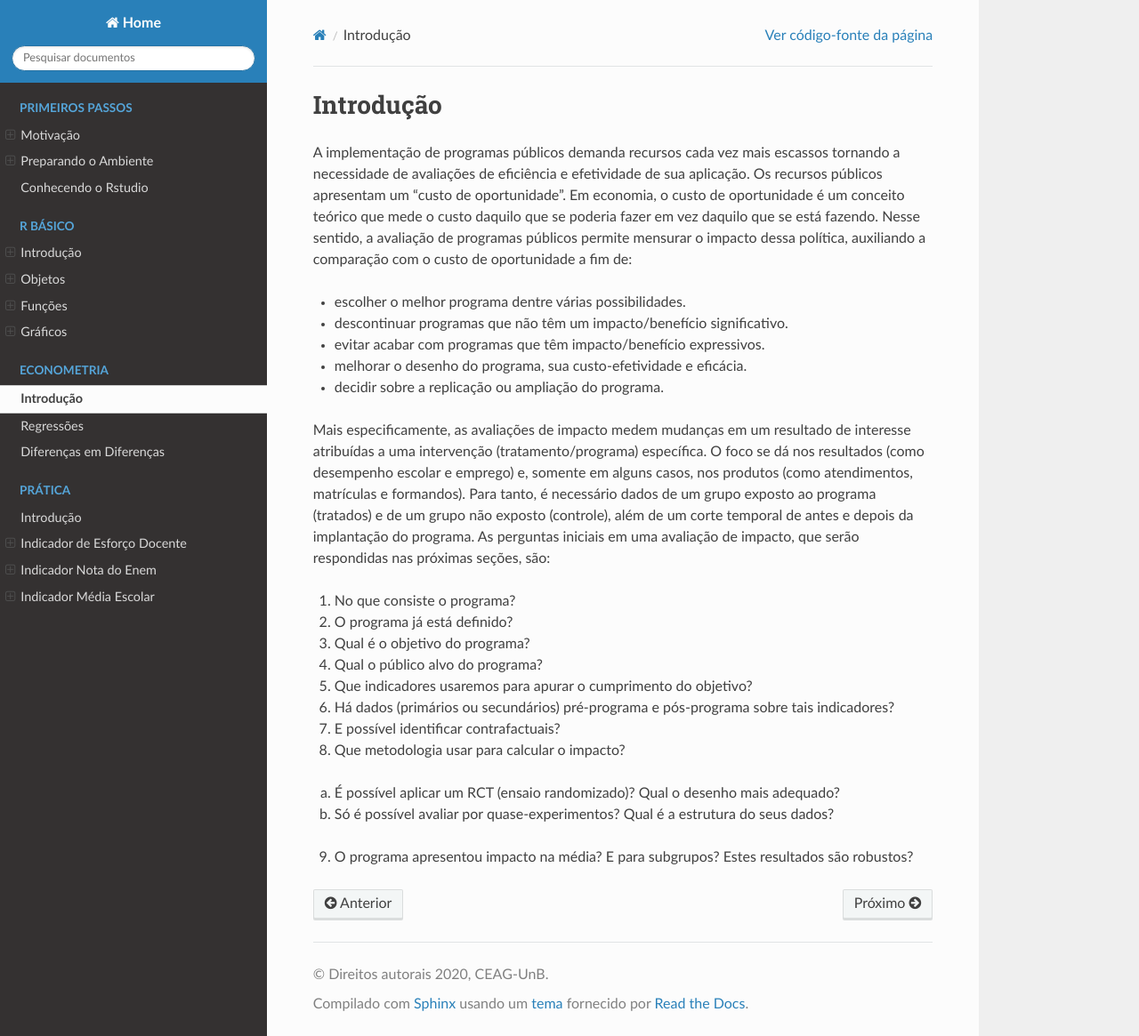
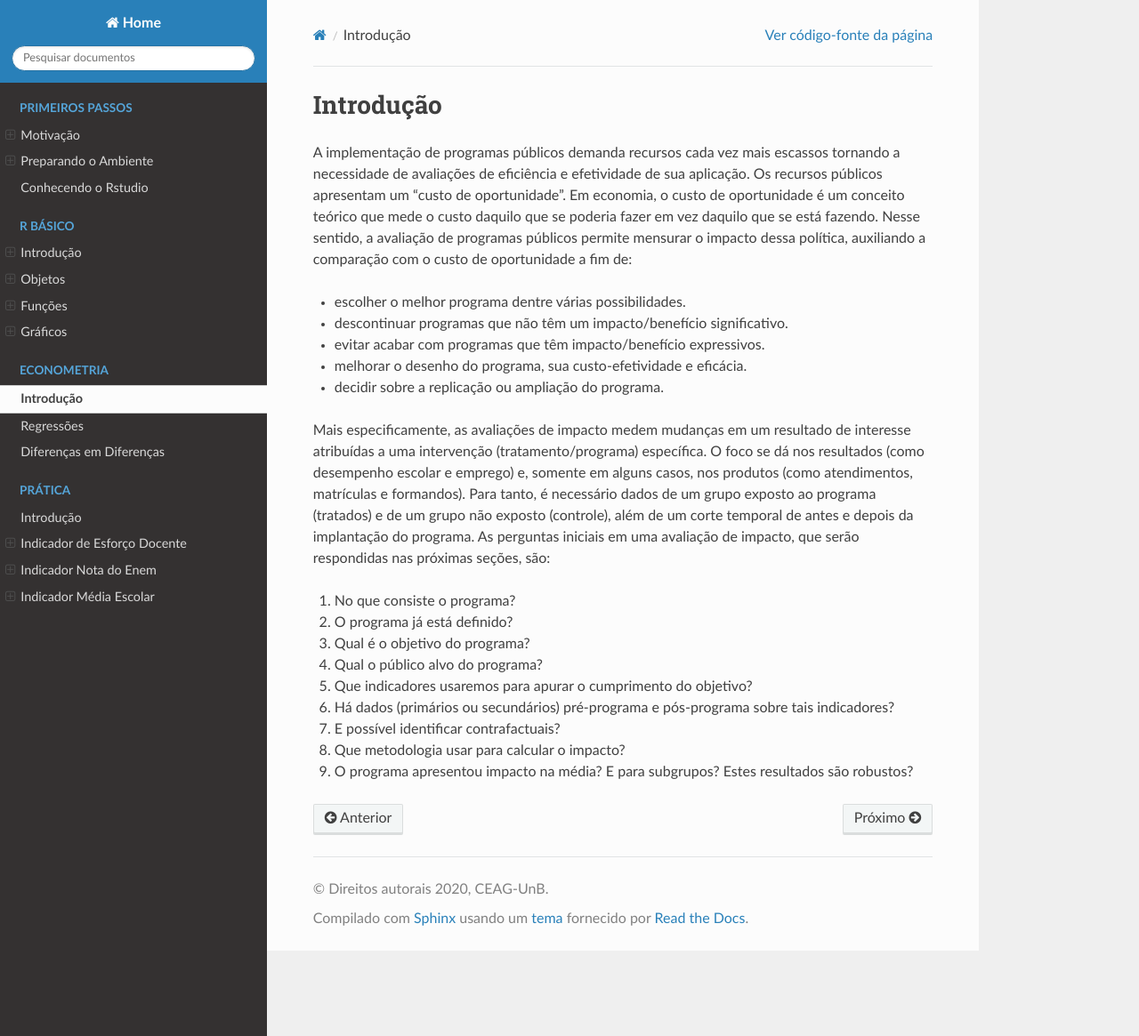
Before and after one commit to VitorGGs/manual-diff, a Sphinx documentation site: the page built from docs/econometria/introducao.rst, in a window 1280 px wide and 1165 px high. Shown: the whole window at 89% size. Built offline with Sphinx 7.4.7 and the Read the Docs theme 2.0.0, drawn with Linux system fonts in a browser that asks for light colours.

Commit message:
Update introducao.rst

```diff
--- a/docs/econometria/introducao.rst
+++ b/docs/econometria/introducao.rst
@@ -29,8 +29,4 @@ As perguntas iniciais em uma avaliação de impacto, que serão respondidas nas
 
 8.	Que metodologia usar para calcular o impacto?
 
-a.	É possível aplicar um RCT (ensaio randomizado)? Qual o desenho mais adequado?
-
-b.	Só é possível avaliar por quase-experimentos? Qual é a estrutura do seus dados?
-
 9.	O programa apresentou impacto na média? E para subgrupos? Estes resultados são robustos?
```
